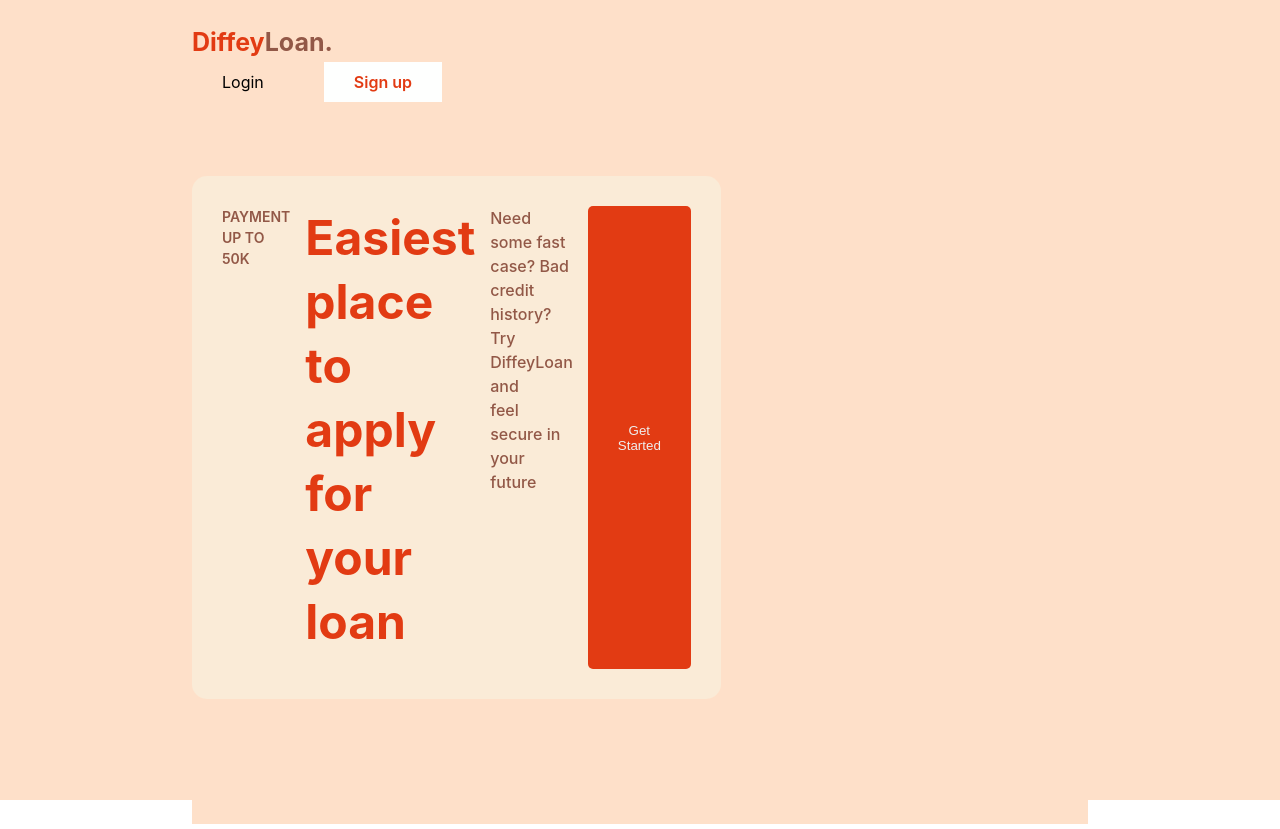
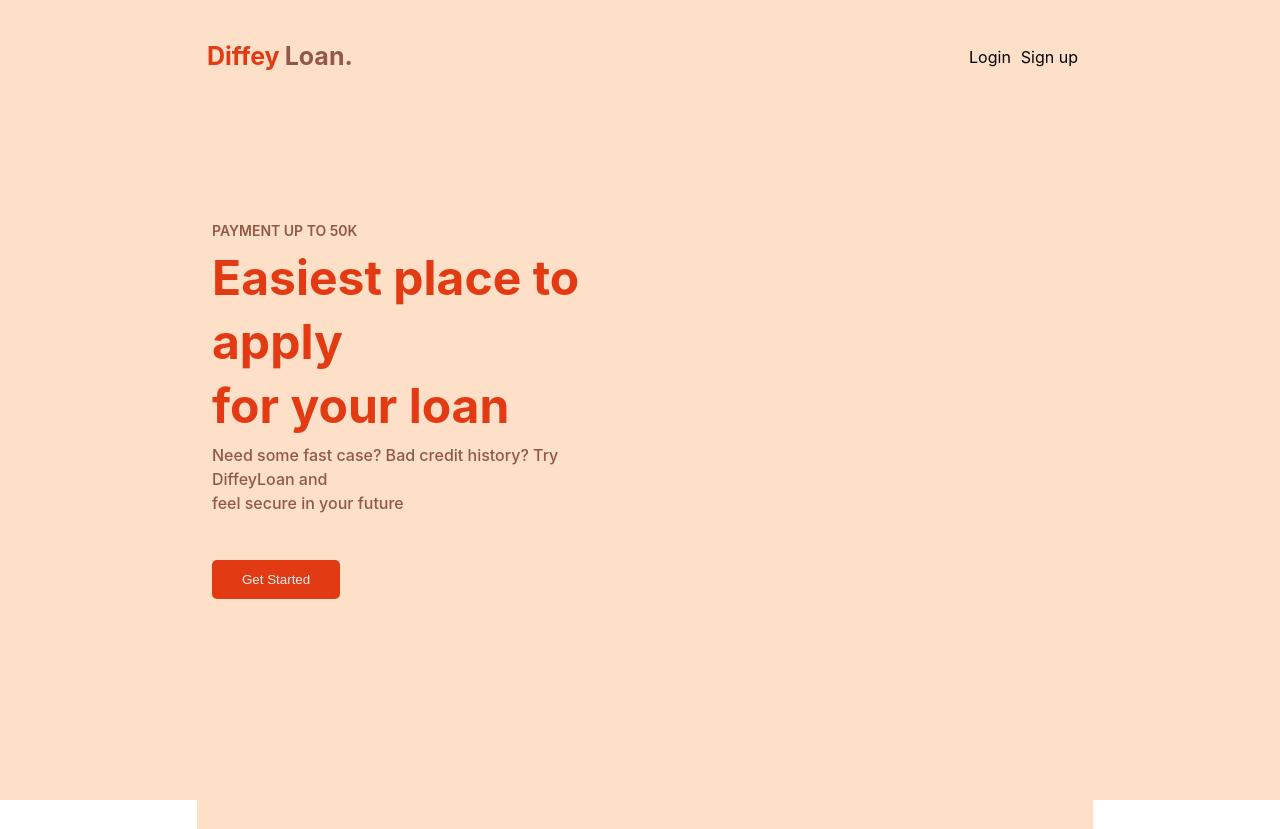
Before and after one commit to NicxsCodeSymphony/LoanSystem, a React (Vite) app in the folder frontend/: page / in a window 1280 px wide. Built offline with nearby package versions, Linux system fonts and the light colour scheme.

Commit message:
adjustment

```diff
--- a/frontend/src/App.jsx
+++ b/frontend/src/App.jsx
@@ -6,6 +6,9 @@ import Client from './pages/Client'
 import LoanInfo from './pages/Loan'
 import EditClient from './pages/EditClient'
 import AddClient from './pages/CreateClient'
+import UserType from './pages/UserType'
+import CreateUserType from './components/CreateUserType'
+import EditUserType from './components/EditUserType'
 
 function App() {
 
@@ -18,6 +21,10 @@ function App() {
         <Route path='/Loan/:id' element={<LoanInfo />}></Route>
         <Route path='/clientEdit/:id' element={<EditClient />}></Route>
         <Route path='/createClient' element={<AddClient />}></Route>
+        <Route path='/usertype' element={<UserType />}></Route>
+        <Route path='/create/userType' element={<CreateUserType />}></Route>
+        <Route path='/edit/usertype/:id' element={<EditUserType />}></Route>
+
       </Routes>
     </div>
   )
--- /dev/null
+++ b/frontend/src/components/CreateUserType.jsx
@@ -0,0 +1,31 @@
+import { useState } from "react"
+import axios from "axios"
+
+export default function CreateUserType(){
+
+    const [name, setName] = useState("")
+
+    function handleSubmit(e){
+        e.preventDefault()
+        console.log(name)
+        axios.post('http://localhost:5291/UserTypeControllerAPI/CreateUserTypeAPI', { Name: name })
+    .then(response => {
+        console.log('Data successfully sent:', response.data);
+        window.location.href = "/userType"
+    })
+    .catch(error => {
+        console.error('Error occurred while sending data:', error);
+    });
+    }
+
+    return(
+        <div>
+            <form onSubmit={handleSubmit} value="CreateUserTypeAPI">
+            <h1>Create User Type</h1>
+            <label>Name</label>
+            <input type="text" name="name" value={name} onChange={e => setName(e.target.value)} />
+            <button className="border" type="submit">Save</button>
+            </form>
+        </div>
+    )
+}
--- /dev/null
+++ b/frontend/src/components/EditUserType.jsx
@@ -0,0 +1,44 @@
+import { useState, useEffect } from "react";
+import axios from "axios";
+import { useParams } from "react-router-dom";
+
+export default function EditUserType() {
+    const [name, setName] = useState("");
+    const { id } = useParams();
+
+    useEffect(() => {
+        // Fetch user type data by ID and set the name
+        axios.get(`http://localhost:5291/UserTypeControllerAPI/UserTypeAPI/${id}`)
+            .then(response => {
+                const userType = response.data;
+                setName(userType.name);
+            })
+            .catch(error => {
+                console.error('Error occurred while fetching user type:', error);
+            });
+    }, [id]); // Fetch data whenever ID changes
+
+    function handleSubmit(e) {
+        e.preventDefault();
+        axios
+            .put(`http://localhost:5291/UserTypeControllerAPI/EditUserTypeAPI/${id}`, { Name: name })
+            .then(response => {
+                console.log('Data successfully sent:', response.data);
+                window.location.href = "/userType"; // Redirect to homepage or any other route
+            })
+            .catch(error => {
+                console.error('Error occurred while sending data:', error);
+            });
+    }
+
+    return (
+        <div>
+            <form onSubmit={handleSubmit} value="EditUserTypeAPI">
+                <h1>Edit User Type</h1>
+                <label>Name</label>
+                <input type="text" name="name" value={name} onChange={e => setName(e.target.value)} />
+                <button className="border" type="submit">Save</button>
+            </form>
+        </div>
+    );
+}
--- a/frontend/src/components/homeHeading.jsx
+++ b/frontend/src/components/homeHeading.jsx
@@ -2,11 +2,16 @@ import '../styles/Home.css'
 import { useNavigate } from 'react-router-dom'
 
 export default function HomeHeading(){
+    const navigate = useNavigate()
+
+    const handleNavigation = (path) => {
+        navigate(path);
+    };
     return(
-        <div className='header'>
-                <div><h1 className='brand'>Diffey<span>Loan.</span></h1></div>
-                <div className='right'>
-                    <div className='cursor'>Login</div>
+        <div className='header5'>
+                <div><h1 className='brand5'>Diffey<span>Loan.</span></h1></div>
+                <div className='right5'>
+                    <div className='cursor'  onClick={() => handleNavigation('/login')}>Login</div>
                     <div className='cursor'>Sign up</div>
                 </div>
             </div>
--- a/frontend/src/pages/Home.jsx
+++ b/frontend/src/pages/Home.jsx
@@ -1,18 +1,26 @@
 // import '../styles/Home.css'
 import HomeHeading from '../components/homeHeading'
+import '../styles/Home.css'
+import { useNavigate } from 'react-router-dom'
 export default function Home(){
+    const navigate = useNavigate()
+
+    const handleNavigation = (path) => {
+        navigate(path);
+    };
+
     return(
-        <div className='home-container'>
+        <div className='home-container5'>
            <HomeHeading />
 
-            <div className='container'>
-                <div className='left-container'>
-                    <h3>PAYMENT UP TO 50K</h3>
-                    <h1>Easiest place to apply <br /> for your loan</h1>
-                    <p>Need some fast case? Bad credit history? Try DiffeyLoan and <br /> feel secure in your future</p>
-                    <button className=''>Get Started</button>
+            <div className='container5'>
+                <div className='left-container5'>
+                    <h3 className='heading35'>PAYMENT UP TO 50K</h3>
+                    <h1 className='heading15'>Easiest place to apply <br /> for your loan</h1>
+                    <p className='paragraph5'>Need some fast case? Bad credit history? Try DiffeyLoan and <br /> feel secure in your future</p>
+                    <button className='button5' onClick={() => handleNavigation('/login')}>Get Started</button>
                 </div>
-                <div className='right-container'></div>
+                <div className='right-container5'></div>
             </div>
         </div>
     )
--- a/frontend/src/pages/Login.jsx
+++ b/frontend/src/pages/Login.jsx
@@ -1,26 +1,47 @@
-import HomeHeading from "../components/homeHeading"
-import '../styles/Login.css'
+import { useState } from 'react';
+import { useNavigate } from 'react-router-dom'; // Assuming you are using React Router for navigation
+import HomeHeading from "../components/homeHeading";
+import '../styles/Login.css';
 
-export default function Login(){
-    return(
+export default function Login() {
+    const history = useNavigate();
+    const [username, setUsername] = useState('');
+    const [password, setPassword] = useState('');
+
+    const handleLogin = () => {
+        if (username === 'admin' && password === 'admin') {
+            history('/client');
+        } else {
+            // Handle incorrect credentials
+            alert('Invalid username or password');
+        }
+    };
+
+    return (
         <div>
             <div className="login-page">
                 <div className="login-container">
                     <div className="wrapper">
-                    <h2>Log in</h2>
-                    <p className="note">Please, enter your login details below.</p>
-                    <input placeholder="Username"/> <br />
-                    <input placeholder="Password"/> <br />
-                    <button>Log in</button>
+                        <h2>Log in</h2>
+                        <p className="note">Please, enter your login details below.</p>
+                        <input
+                            placeholder="Username"
+                            value={username}
+                            onChange={(e) => setUsername(e.target.value)}
+                        /> <br />
+                        <input
+                            type="password"
+                            placeholder="Password"
+                            value={password}
+                            onChange={(e) => setPassword(e.target.value)}
+                        /> <br />
+                        <button onClick={handleLogin}>Log in</button>
 
-                    <p className="forgot">Forgot Password?</p>
+                        <p className="forgot">Forgot Password?</p>
                     </div>
                 </div>
-
-
-
                 <div className="image"></div>
             </div>
         </div>
-    )
+    );
 }
--- /dev/null
+++ b/frontend/src/pages/UserType.jsx
@@ -0,0 +1,62 @@
+import React from 'react';
+import useFetch from '../crud/Fetch';
+
+
+function UserType() {
+  const { data: clients, loading, error } = useFetch('http://localhost:5291/UserTypeControllerAPI/UserTypeAPI');
+
+  if (loading) return <div>Loading...</div>;
+  if (error) return <div>Error: {error.message}</div>;
+
+  const handleEditClick = (clientId) => {
+    window.location.href = `/edit/usertype/${clientId}`;
+  };
+
+  const handleDeleteClick = (clientId) => {
+    // Perform deletion logic for the specific client ID
+    // For example, you can send a delete request to the backend API
+    fetch(`http://localhost:5291/UserTypeControllerAPI/DeleteUserTypeAPI/${clientId}`, {
+      method: 'DELETE',
+    })
+    .then(response => {
+      window.location.reload()
+    })
+    .catch(error => {
+      console.error('Error occurred while deleting client:', error);
+    });
+  };
+
+  return (
+    <div className='h-screen bg-AdminBg text-white'>
+      <div className='absolute left-80 top-10 border w-4/12 h-64 rounded-lg p-8'>
+      <div className='flex justify-between'>
+      <h2 className='text-2xl'>Clients</h2>
+      <p onClick={() => window.location.href = "/client"}>Back</p>
+      <button className='button5' onClick={() => window.location.href ="/create/userType"}>Create UserType</button>
+      </div>
+      <br />
+      <table className='w-full mt-5'>
+        <thead>
+          <tr className='text-sm'>
+            <th>UserType</th>
+            <th>Action</th>
+          </tr>
+        </thead>
+        <tbody className='text-center'>
+          {clients.map(client => (
+            <tr key={client.id}>
+              <td>{client.name}</td>
+              <td>
+                <button className='mr-5' onClick={() => handleEditClick(client.id)}>Edit</button>
+                <button onClick={() => handleDeleteClick(client.id)}>Delete</button>
+              </td>
+            </tr>
+          ))}
+        </tbody>
+      </table>
+      </div>
+    </div>
+  );
+}
+
+export default UserType;
--- a/frontend/src/styles/Client.css
+++ b/frontend/src/styles/Client.css
@@ -1,9 +1,9 @@
 .container {
-    padding-top: 12vh;
+    padding-top: 2vh;
     display: grid;
     grid-template-columns: 3fr 2fr 2fr;
     grid-gap: 18px;
-    height: 50vh;
+    height: 40vh;
 }
 
 .edit, .delete{
--- a/frontend/src/styles/Home.css
+++ b/frontend/src/styles/Home.css
@@ -1,74 +1,86 @@
-.home-container{
+.home-container5{
     height: 100vh;
     width: 100%;
     background-color: var(--bgColor);
+    margin: 5px;
 }
 
-.header{
+.header5{
     height: 7vh;
     display: flex;
     justify-content: space-between;
     align-items: center;
+    margin: 5px;
 }
 
-.brand{
+.brand5{
     font-size: 25px;
     color: var(--titleText);
+    margin: 5px;
 }
 
-.brand span{
+.brand5 span{
     color: var(--textColor);
+    margin: 5px;
 }
 
-.right{
+.right5{
     display: flex;
     align-items: center;
+    margin: 5px;
 }
 
-.right div{
+.right5 div{
     margin: 0 30px;
+    margin: 5px;
 }
 
-.right div:last-child{
+.right5 div:last-child5{
     background-color: #FEFFFE;
     padding: 8px 30px;
     font-weight: 600;
     color: var(--titleText);
+    margin: 5px;
 }
 
 
-.container{
+.container5{
     display: grid;
     grid-template-columns: repeat(2, 2fr);
     height: 90%;
     width: 100%;
+    margin: 5px;
 }
 
-.left-container{
+.left-container5{
     padding-top: 120px;
+    margin: 5px;
 }
 
-.left-container h3{
+.left-container5 h3{
     font-size: 14px;
     font-weight: 600;
     color: var(--textColor);
     margin-bottom: 8px;
+    margin: 5px;
 }
 
-.left-container h1{
+.left-container5 h1{
     font-size: 3rem;
     font-weight: 700;
     color: var(--titleText);
     margin-bottom: 15px;
     line-height: 4rem;
+    margin: 5px;
 }
 
-.left-container p{
+.left-container5 p{
     color: var(--textColor);
     font-weight: 500;
+    margin: 5px;
 }
 
-button{
+.button5{
     border: none;
     outline: none;
     background-color: var(--titleText);
@@ -76,4 +88,6 @@ button{
     color: #eeeeee;
     /* margin-top: 40px; */
     border-radius: 5px;
+    margin: 5px;
+    margin-top: 40px;
 }
```
Also changed, not shown: 1 other file (tests, documents, lock files or other folders).
